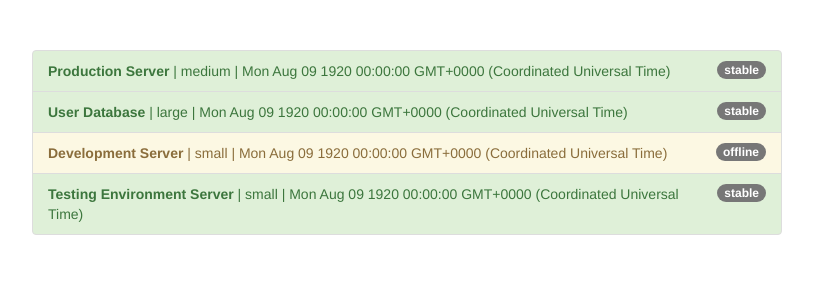
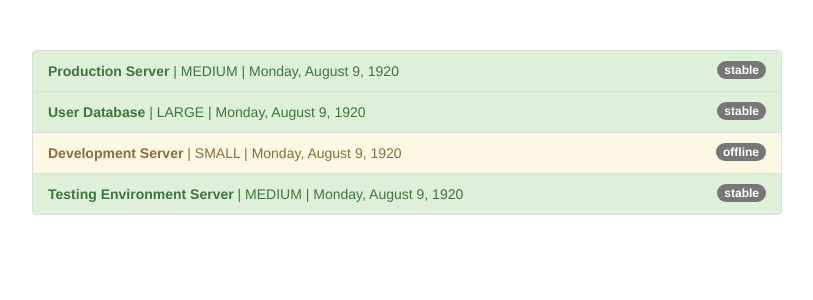
Before and after one commit to alvalle09/AngPipesDemo, an Angular app: page / in a window 1280 px wide. Shown: the top 300 px of the page, without its empty margins (233-1046 px from the left). Built offline with nearby package versions, Linux system fonts and the light colour scheme.

Commit message:
add fullDate pipe

```diff
--- a/package.json
+++ b/package.json
@@ -27,6 +27,7 @@
     "zone.js": "^0.8.14"
   },
   "devDependencies": {
+    "@angular-devkit/core": "^10.1.0",
     "@angular/cli": "1.5.0",
     "@angular/compiler-cli": "^5.0.0",
     "@angular/language-service": "^5.0.0",
--- a/src/app/app.component.html
+++ b/src/app/app.component.html
@@ -10,7 +10,9 @@
             class="badge">
             {{ server.status }}
           </span>
-          <strong>{{ server.name }}</strong> | {{ server.instanceType }} | {{ server.started }}
+          <strong>{{ server.name }}</strong> |
+          {{ server.instanceType | uppercase }} |
+          {{ server.started | date:'fullDate' }}
         </li>
       </ul>
     </div>
--- a/src/app/app.component.ts
+++ b/src/app/app.component.ts
@@ -26,7 +26,7 @@ export class AppComponent {
       started: new Date(15, 1, 2017)
     },
     {
-      instanceType: 'small',
+      instanceType: 'medium',
       name: 'Testing Environment Server',
       status: 'stable',
       started: new Date(15, 1, 2017)
```
